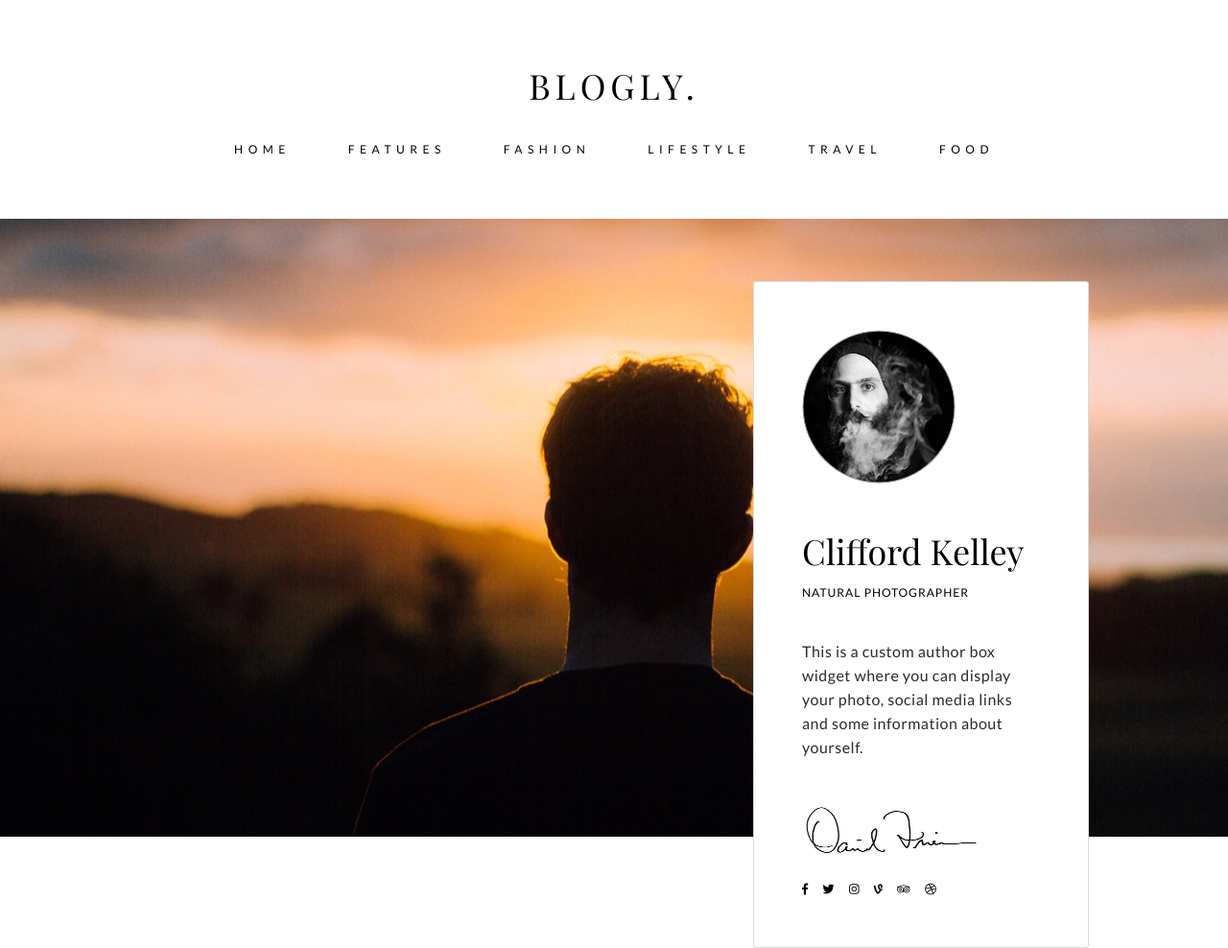
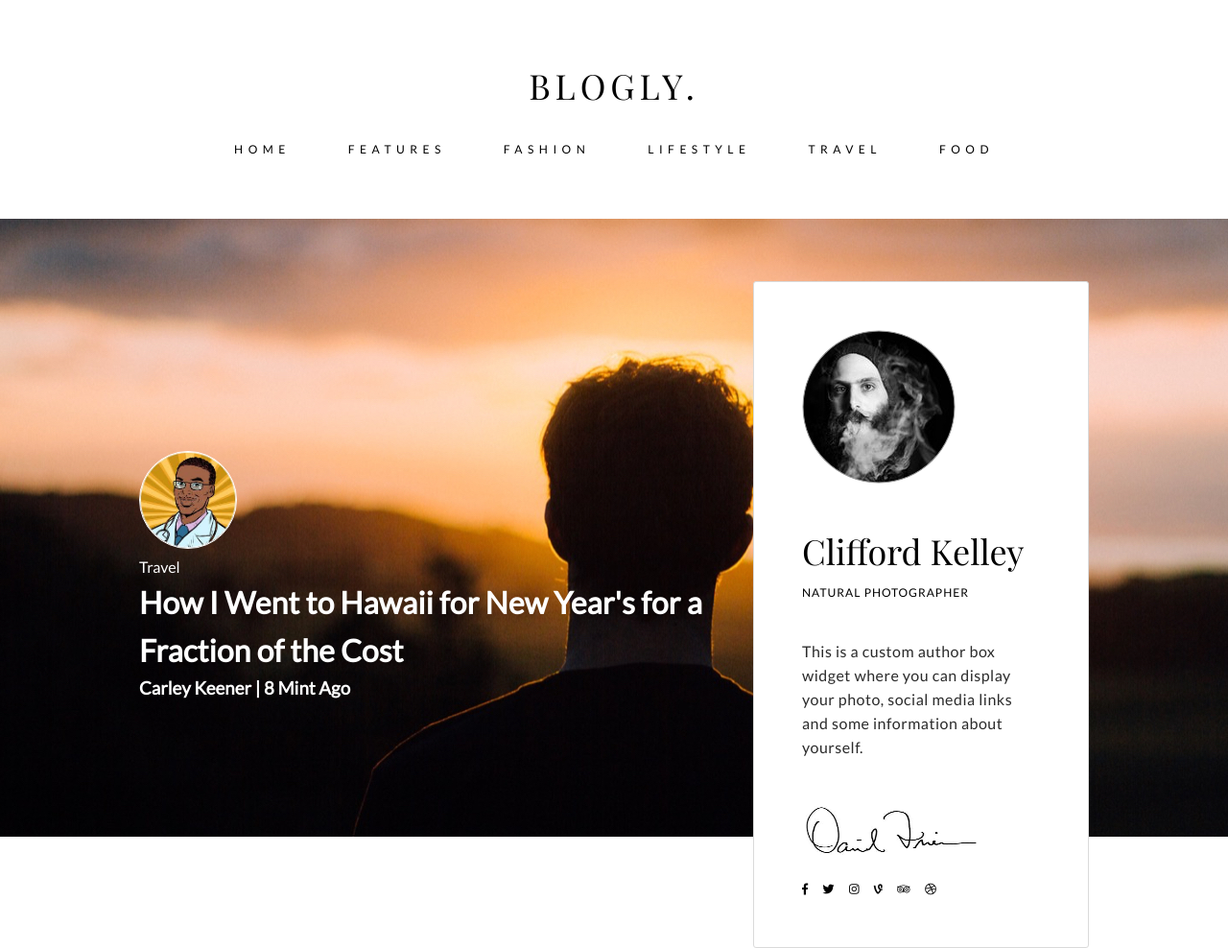
Before and after one commit to trojano31/blog, a website: page src/index.html in a window 1280 px wide. Shown: the whole page at 96% size. Drawn offline with nearby package versions, Linux system fonts and the light colour scheme; files that its build step writes are made by us from their sources; files whose address does not match are found by name.

Commit message:
in progress

```diff
--- a/src/assets/scss/_highlighted.scss
+++ b/src/assets/scss/_author.scss
@@ -1,10 +1,3 @@
-.highlighted {
-	height: 644px;
-	background: url("../assets/highlighted.jpg") no-repeat center;
-	background-size: cover;
-	position: relative;
-}
-
 .author{
 	padding: 50px;
 	background-color: $color-white;
--- /dev/null
+++ b/src/assets/scss/_welcome.scss
@@ -0,0 +1,37 @@
+.welcome {
+	height: 644px;
+	background: url("../assets/highlighted.jpg") no-repeat center;
+	background-size: cover;
+	position: relative;
+}
+
+.highlighted {
+	color: $color-white;
+	position: absolute;
+	bottom: 140px;
+	left: 145px;
+}
+
+.avatar {
+	width: 102px; // i;ve added 2px more because of the border
+	height: 102px;
+	border-radius: 50%;
+	border: solid 1px $color-white;
+}
+
+.art-details{
+	max-width: 700px;
+	width: 100%;
+
+	&-tag {
+
+	}
+
+	&-title {
+		color: inherit;
+	}
+
+	&-author-and-date {
+		color: inherit;
+	}
+}
--- a/src/assets/scss/main.scss
+++ b/src/assets/scss/main.scss
@@ -7,4 +7,5 @@
 @import "./grid";
 
 @import "./navbar";
-@import "./highlighted";
+@import "./welcome";
+@import "./author";
--- a/src/index.html
+++ b/src/index.html
@@ -3,7 +3,8 @@
 <head>
     <meta charset="UTF-8">
     <title>Blog</title>
-    <link rel="stylesheet" href="https://use.fontawesome.com/releases/v5.0.13/css/all.css" integrity="sha384-DNOHZ68U8hZfKXOrtjWvjxusGo9WQnrNx2sqG0tfsghAvtVlRW3tvkXWZh58N9jp" crossorigin="anonymous">
+    <link rel="stylesheet" href="https://use.fontawesome.com/releases/v5.0.13/css/all.css"
+          integrity="sha384-DNOHZ68U8hZfKXOrtjWvjxusGo9WQnrNx2sqG0tfsghAvtVlRW3tvkXWZh58N9jp" crossorigin="anonymous">
     <link href="https://fonts.googleapis.com/css?family=Playfair+Display:400,700|Lato:400" rel="stylesheet">
     <link rel="stylesheet" href="./css/main.css">
 </head>
@@ -22,14 +23,24 @@
     </nav>
 </div>
 
-<div class="highlighted">
+<div class="welcome">
     <div class="container">
+
+        <div class="highlighted">
+            <img class="avatar" src="./assets/avatar-1.jpg">
+            <div class="art-details">
+                <div class="art-details-tag">Travel</div>
+                <h1 class="art-details-title">How I Went to Hawaii for New Year's for a Fraction of the Cost</h1>
+                <h3 class="art-details-author-and-date">Carley Keener | 8 Mint Ago</h3>
+            </div>
+        </div>
 
         <div class="author">
             <img class="author-img " src="./assets/author.jpg">
             <h1 class="author-name">Clifford Kelley</h1>
             <h3 class="author-job">Natural Photographer</h3>
-            <p class="author-description">This is a custom author box widget where you can display your photo, social media links and some information about yourself.</p>
+            <p class="author-description">This is a custom author box widget where you can display your photo, social
+                media links and some information about yourself.</p>
             <img class="author-signature" src="./assets/signature.jpg">
             <div class="social">
                 <a class="social-item" href="#"><i class="fab fa-facebook-f"></i></a>
```
Also changed, not shown: dist/assets/avatar-1.jpg (added), dist/css/main.css, dist/index.html.
